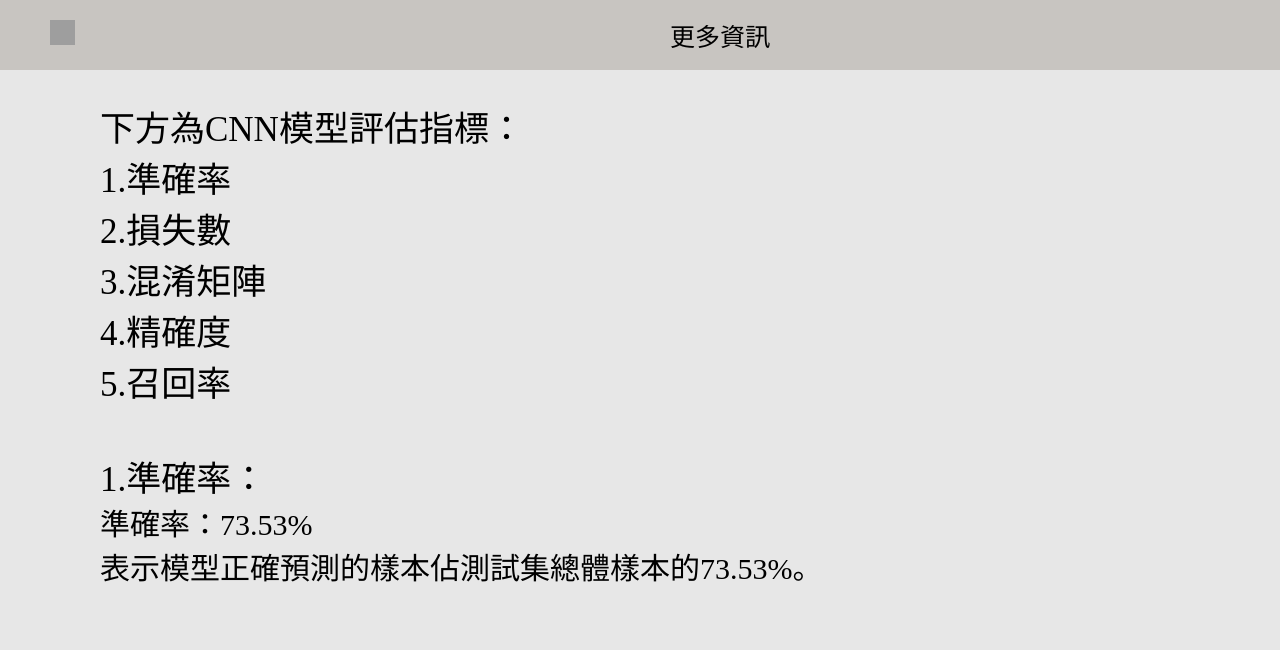
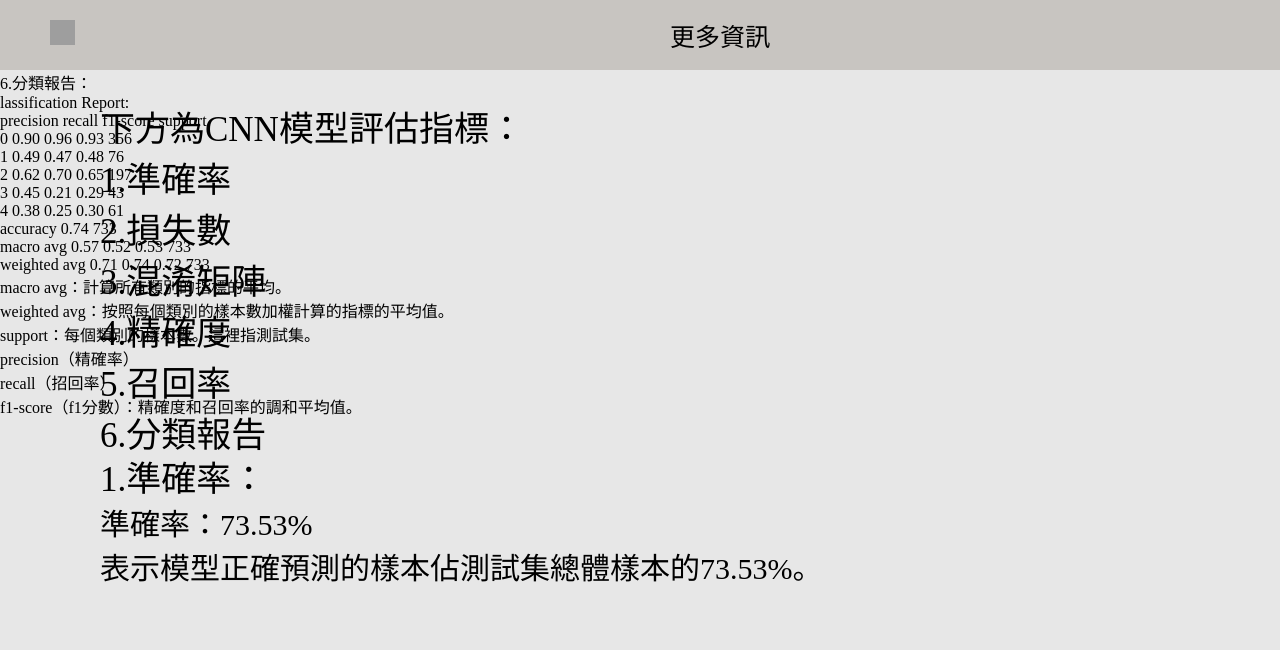
Before and after one commit to THU-Web-Design/Diagnosing-diabetic-retinopathy-system, a Flask app: template templates/糖尿病更多資訊.html in a window 1280 px wide. Shown: the top 650 px of the page. Run offline with Flask 3, Linux system fonts and the light colour scheme; the template is opened without the code that fills it, so the values that code supplies are empty; grey boxes are pictures that could not be loaded.

Commit message:
新增分類報告

```diff
--- a/templates/糖尿病更多資訊.html
+++ b/templates/糖尿病更多資訊.html
@@ -5,15 +5,15 @@
     <meta charset="UTF-8">
     <meta name="viewport" content="width=device-width, initial-scale=1.0">
     <title>視網膜病變系統</title>
-    <link rel="stylesheet" type="text/css" href="{{ url_for('static', filename='糖尿病更多資訊.css') }}"/>
-    <!-- <link rel="stylesheet" type="text/css" href="/Users/hoyi/CGI/cgi-bin/static/糖尿病更多資訊.css"/> -->
+    <!-- <link rel="stylesheet" type="text/css" href="{{ url_for('static', filename='糖尿病更多資訊.css') }}"/> -->
+    <link rel="stylesheet" type="text/css" href="/Users/hoyi/CGI/cgi-bin/static/糖尿病更多資訊.css"/>
 </head>
 
 <body>
     <div class="Background" id ='Background'>
         <div class="Top" id="Top1">
-            <a href="#" class="Topimage" style="background-image: url('/static/視網膜圖片三條線1.png');"></a>
-            <!-- <a href="#" class="Topimage" style="background-image: url('/Users/hoyi/Downloads/視網膜圖片三條線1.png') ;"></a> -->
+            <!-- <a href="#" class="Topimage" style="background-image: url('/static/視網膜圖片三條線1.png');"></a> -->
+            <a href="#" class="Topimage" style="background-image: url('/Users/hoyi/Downloads/視網膜圖片三條線1.png') ;"></a>
 
         </div>
         <div class="Backgroundbuttom">糖尿病視網膜病變系統</div>
@@ -25,6 +25,7 @@
         3.混淆矩陣<br>
         4.精確度<br>
         5.召回率<br>
+        6.分類報告<br>
         </div>
 
         <div class="accurancy0">1.準確率：</div>
@@ -88,6 +89,30 @@
             預測了69.5%。
             </div>
 
+        <div class="class0">6.分類報告：</div>
+        <div class="class1">
+        lassification Report:<br>
+                      precision  recall    f1-score   support<br>
+                0       0.90      0.96      0.93        356<br>
+                1       0.49      0.47      0.48         76<br>
+                2       0.62      0.70      0.65        197<br>
+                3       0.45      0.21      0.29         43<br>
+                4       0.38      0.25      0.30         61<br>
+        accuracy                            0.74        733<br>
+        macro avg       0.57      0.52      0.53        733<br>
+        weighted avg    0.71      0.74      0.72        733<br>
+        </div>
+
+        <div class="class2">
+            macro avg：計算所有類別的指標的平均。<br>
+            weighted avg：按照每個類別的樣本數加權計算的指標的平均值。<br>
+            support：每個類別的樣本數。這裡指測試集。<br>
+            precision（精確率）<br>
+            recall（招回率）<br>
+            f1-score（f1分數）：精確度和召回率的調和平均值。<br>
+            </div>
+
+
     </div>
 
     <script>
```
